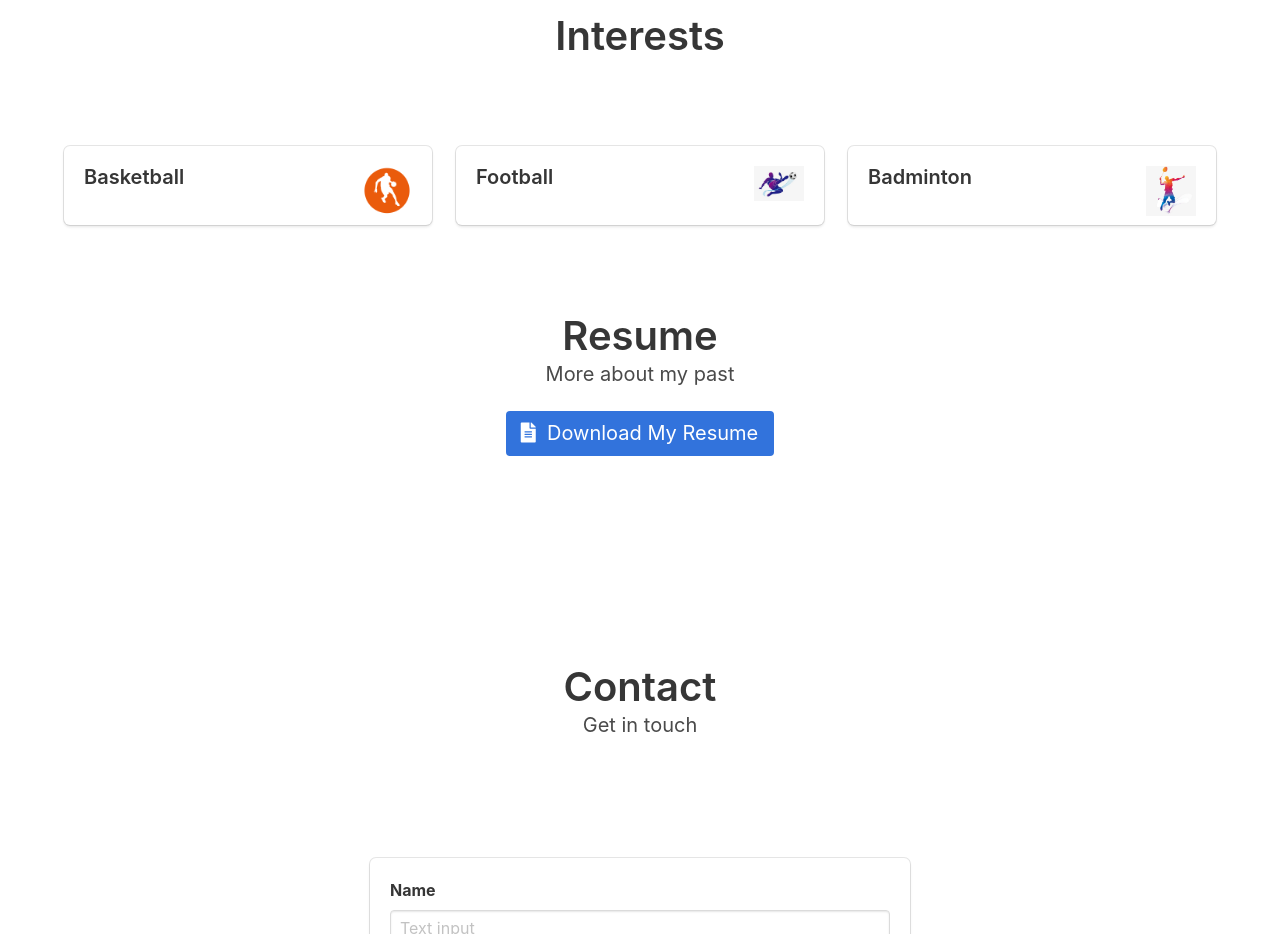
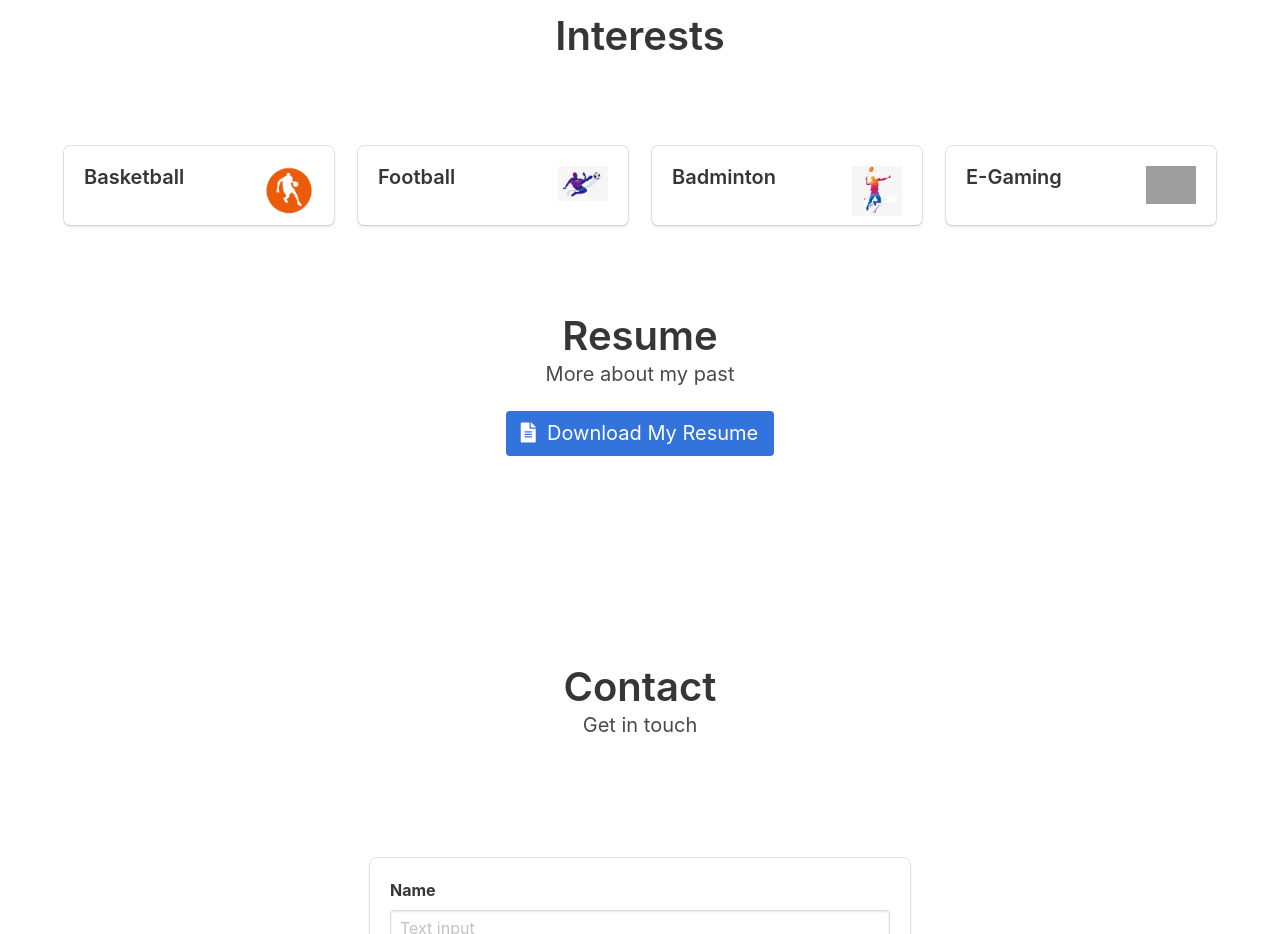
Before and after one commit to nagesh2901/nagesh2901.github.io, a plain HTML site: page index.html in a window 1280 px wide. Shown: the part 2300-3234 px from the top of the page. Drawn offline with nearby package versions, Linux system fonts and the light colour scheme; grey boxes are pictures that could not be loaded.

Commit message:
Update index.html

```diff
--- a/index.html
+++ b/index.html
@@ -311,6 +311,14 @@
             </div>
           </div>
         </div>
+        <div class="column">
+          <div class="box">
+            <div class="content">
+              <h4 class="title is-5">E-Gaming<img src="https://encrypted-tbn0.gstatic.com/images?q=tbn:ANd9GcQ_O3zCFT_jPIGlRAHwEEq_P_E4Vdigs29wW2wyUeZuLbJqbIgGeA" align=right width="50" height="50"></h4>
+
+            </div>
+          </div>
+        </div>
       </div>
 
   <section class="section" id="resume">
```
